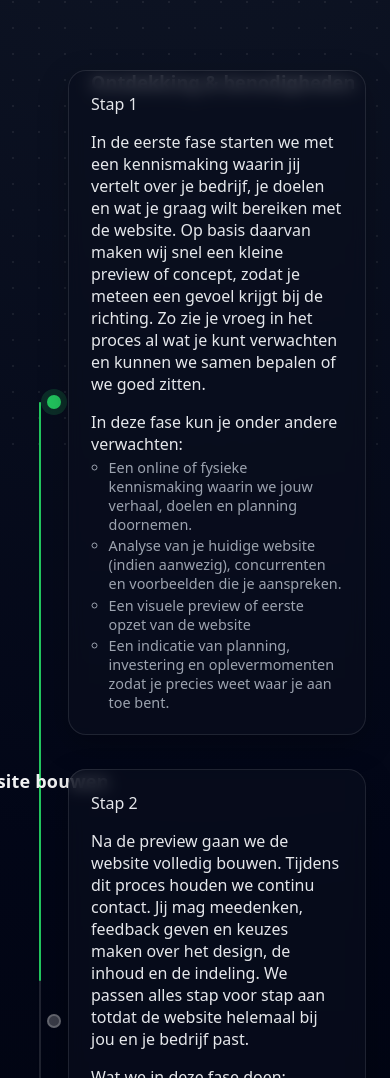
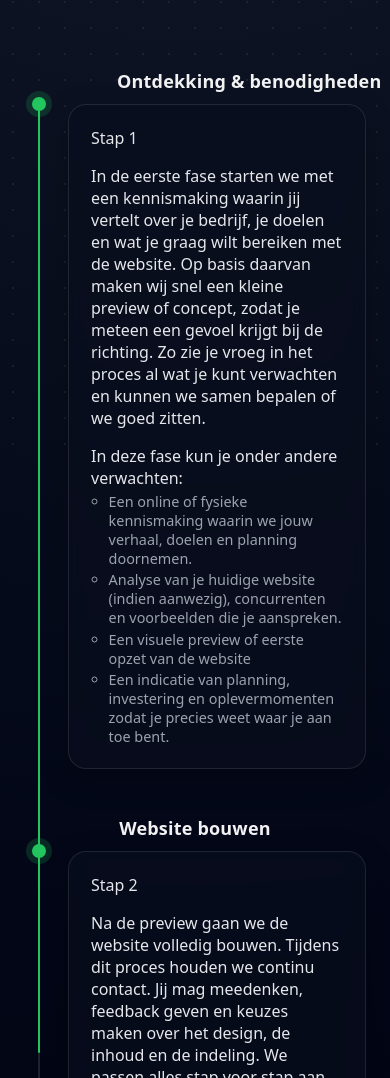
Before and after one commit to QXOonincx/Sequential, a Next.js app in the folder Nextjs/: page /proces in a window 390 px wide. Shown: the part 375-1453 px from the top of the page. Built offline with nearby package versions, Linux system fonts and the light colour scheme.

Commit message:
proces lijn is nu correct voor mobile en tekst is goed geplaatst

```diff
--- a/Nextjs/src/components/proces.tsx
+++ b/Nextjs/src/components/proces.tsx
@@ -1,14 +1,9 @@
 "use client";
 
-import React, {
-  useEffect,
-  useLayoutEffect,
-  useMemo,
-  useRef,
-  useState,
-} from "react";
+import React, { useEffect, useLayoutEffect, useMemo, useRef, useState } from "react";
 import "@/styles/index.css";
 import "@/styles/dots.css";
+import "@/styles/proces-style.css";
 import { useTranslation } from "react-i18next";
 
 type Step = {
@@ -19,8 +14,7 @@ type Step = {
   list: string[];
 };
 
-const clamp = (v: number, min: number, max: number) =>
-  Math.min(max, Math.max(min, v));
+const clamp = (v: number, min: number, max: number) => Math.min(max, Math.max(min, v));
 
 const Process: React.FC = () => {
   const { t } = useTranslation();
@@ -72,12 +66,8 @@ const Process: React.FC = () => {
   const itemRefs = useRef<(HTMLLIElement | null)[]>([]);
   const dotRefs = useRef<(HTMLSpanElement | null)[]>([]);
 
-  const [inCenter, setInCenter] = useState<boolean[]>(() =>
-    steps.map(() => false)
-  );
-  const [reached, setReached] = useState<boolean[]>(() =>
-    steps.map(() => false)
-  );
+  const [inCenter, setInCenter] = useState<boolean[]>(() => steps.map(() => false));
+  const [reached, setReached] = useState<boolean[]>(() => steps.map(() => false));
 
   // --- helpers ---
   const setTimelineRange = () => {
@@ -89,19 +79,19 @@ const Process: React.FC = () => {
     if (!firstDot || !lastDot) return;
 
     const tlRect = tl.getBoundingClientRect();
+    const firstRect = firstDot.getBoundingClientRect();
+    const lastRect = lastDot.getBoundingClientRect();
 
-    const startPx =
-      firstDot.getBoundingClientRect().top +
-      firstDot.offsetHeight / 2 -
-      tlRect.top;
+    // Y: center of first/last dot relative to timeline
+    const startPx = firstRect.top + firstRect.height / 2 - tlRect.top;
+    const endPx = lastRect.top + lastRect.height / 2 - tlRect.top;
 
-    const endPx =
-      lastDot.getBoundingClientRect().top +
-      lastDot.offsetHeight / 2 -
-      tlRect.top;
+    // ✅ X: center of dot column relative to timeline (so line goes THROUGH dots)
+    const xPx = firstRect.left + firstRect.width / 2 - tlRect.left;
 
     tl.style.setProperty("--sq-tl-start", `${startPx}px`);
     tl.style.setProperty("--sq-tl-end", `${endPx}px`);
+    tl.style.setProperty("--sq-tl-x", `${xPx}px`);
   };
 
   const updateFillAndReached = () => {
@@ -113,8 +103,7 @@ const Process: React.FC = () => {
 
     const styles = getComputedStyle(tl);
     const startPx = parseFloat(styles.getPropertyValue("--sq-tl-start")) || 0;
-    const endPx =
-      parseFloat(styles.getPropertyValue("--sq-tl-end")) || rect.height;
+    const endPx = parseFloat(styles.getPropertyValue("--sq-tl-end")) || rect.height;
 
     const range = Math.max(1, endPx - startPx);
     const raw = (triggerY - (rect.top + startPx)) / range;
@@ -170,7 +159,7 @@ const Process: React.FC = () => {
     };
   }, [steps]);
 
-  // scroll → lijn + reached
+  // scroll → fill + reached
   useEffect(() => {
     let raf = 0;
 
@@ -190,7 +179,7 @@ const Process: React.FC = () => {
     };
   }, [steps]);
 
-  // kaart in het midden
+  // card in the center
   useEffect(() => {
     const nodes = itemRefs.current.filter(Boolean) as HTMLLIElement[];
     if (!nodes.length) return;
@@ -224,9 +213,8 @@ const Process: React.FC = () => {
               <div className="sq-process-intro-block">
                 <h2>Zo ziet ons website-traject eruit</h2>
                 <p>
-                  Van eerste idee tot livegang: we begeleiden je stap voor stap
-                  naar een website die klopt, converteert en meegroeit met je
-                  ambities.
+                  Van eerste idee tot livegang: we begeleiden je stap voor stap naar een website
+                  die klopt, converteert en meegroeit met je ambities.
                 </p>
               </div>
 
@@ -238,16 +226,16 @@ const Process: React.FC = () => {
                 <ol className="sq-timeline-list">
                   {steps.map((s, i) => {
                     const side = i % 2 === 0 ? "left" : "right";
-                    const isActive = inCenter[i] && reached[i]; // (optional) only when centered
-                    const isReached = reached[i]; // ✅ stays true after passing the dot
+                    const isActive = inCenter[i] && reached[i];
+                    const isReached = reached[i];
 
                     return (
                       <li
                         key={s.n}
                         data-index={i}
-                        className={`sq-tl-item sq-tl-${side} ${
-                          isActive ? "is-active" : ""
-                        } ${isReached ? "is-reached" : ""}`}
+                        className={`sq-tl-item sq-tl-${side} ${isActive ? "is-active" : ""} ${
+                          isReached ? "is-reached" : ""
+                        }`}
                         ref={(node) => {
                           itemRefs.current[i] = node;
                         }}
@@ -280,6 +268,7 @@ const Process: React.FC = () => {
                 </ol>
               </div>
             </div>
+
             <br />
           </section>
         </main>
--- a/Nextjs/src/styles/proces-style.css
+++ b/Nextjs/src/styles/proces-style.css
@@ -28,16 +28,20 @@
 
   --sq-tl-start: 0px;
   --sq-tl-end: 100%;
+  --sq-tl-x: 50%;
 }
 
 /* timeline line */
 .sq-timeline-line {
   position: absolute;
-  left: 50%;
   top: 0;
   bottom: 0;
+
+  /* always align line through dot center */
+  left: var(--sq-tl-x, 50%);
+  transform: translateX(-50%);
   width: 2px;
-  transform: translateX(-50%);
+
   pointer-events: none;
   isolation: isolate;
 }
@@ -79,6 +83,7 @@
   position: relative;
   display: grid;
   grid-template-columns: 1fr 80px 1fr;
+  align-items: center;
 }
 
 /* Card */
@@ -125,7 +130,7 @@
   transition: 180ms ease;
 }
 
-/* ✅ stays green once passed */
+/* stays green once passed */
 .sq-tl-item.is-active .sq-tl-dot,
 .sq-tl-item.is-reached .sq-tl-dot {
   background: #22c55e;
@@ -133,7 +138,7 @@
   box-shadow: 0 0 0 6px rgba(34, 197, 94, 0.18);
 }
 
-/* Titles next to the line */
+/* Titles next to the line (DESKTOP) */
 .sq-tl-step-title {
   position: absolute;
   top: 50%;
@@ -156,6 +161,50 @@
   text-align: right;
 }
 
+/* ============ TABLET FIX (center title on the line) ============ */
+@media (max-width: 1150px) {
+  /* create space above the row for the floating title */
+  .sq-tl-item {
+    padding-top: 34px;          /* space for the title */
+    align-items: start;
+  }
+
+  /* title floats and is centered on the timeline line */
+  .sq-tl-step-title {
+    position: absolute;
+    top: 0;
+    right: var(--sq-tl-x, 200%);  /* ✅ center on the timeline line */
+    transform: translate(-50%, 0);
+
+    margin: 0;
+    font-size: 18px;
+    line-height: 1.25;
+    white-space: nowrap;        /* keep it on one line like your screenshot */
+    text-align: center;
+    max-width: 90%;
+  }
+
+  /* title centered above its card */
+  .sq-tl-left .sq-tl-step-title,
+  .sq-tl-right .sq-tl-step-title {
+    position: absolute;
+    top: 0;
+
+    /* center relative to the CARD, not the line */
+    left: 50%;
+    right: var(--sq-tl-x, 50%);
+    transform: translateX(-50%);
+
+    margin: 0;
+    font-size: 18px;
+    line-height: 1.25;
+    white-space: nowrap;
+    text-align: center;
+    max-width: 90%;
+  }
+}
+
+
 /* ============ MOBILE ============ */
 
 @media (max-width: 900px) {
@@ -169,18 +218,26 @@
 
   .sq-tl-item {
     grid-template-columns: 30px 1fr;
+    grid-template-rows: auto 1fr;
     gap: 14px;
   }
 
+  /* line stays perfectly aligned with dots */
   .sq-timeline-line {
-    left: 15px;
-    transform: none;
+    left: var(--sq-tl-x, 15px);
+    transform: translateX(-50%);
   }
 
   .sq-tl-marker {
-    left: 15px;
+    position: relative;
+    left: auto;
     width: 30px;
     transform: none;
+    grid-column: 1;
+  }
+
+  .sq-tl-dot {
+    left: 50%;
   }
 
   .sq-tl-left .sq-tl-card,
@@ -189,11 +246,7 @@
   }
 
   .sq-tl-step-title {
-    position: relative;
-    top: auto;
-    transform: none;
+    font-size: 17px;
     margin-bottom: 6px;
-    font-size: 18px;
-    text-align: left !important;
   }
 }
```
